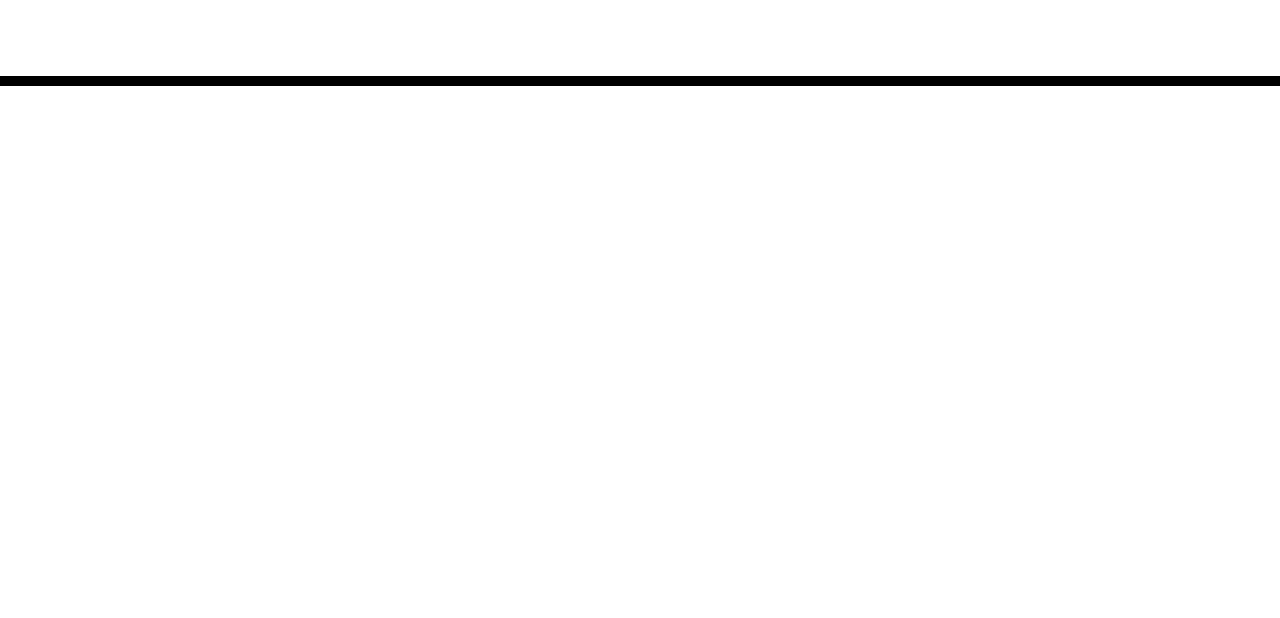
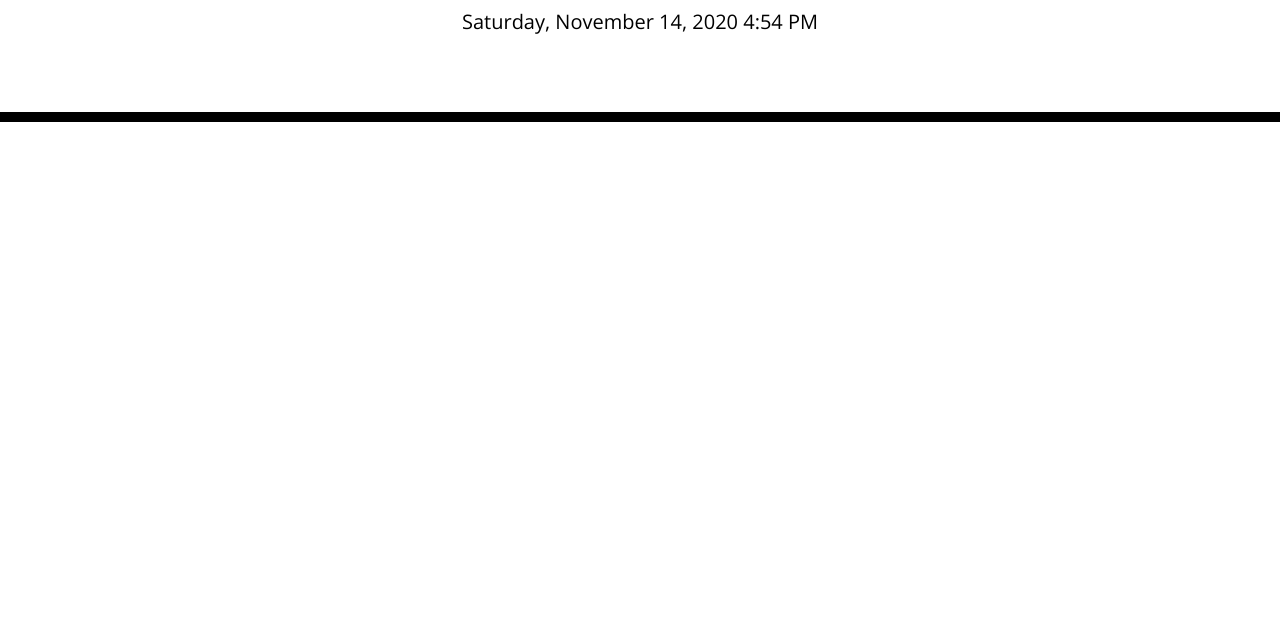
Before and after one commit to rylawesome/RJQ-Calender, a plain HTML site: page index.html in a window 1280 px wide. Shown: the part 182-800 px from the top of the page. Drawn offline with nearby package versions, Linux system fonts and the light colour scheme.

Commit message:
Add Working Date/Time

```diff
--- a/index.html
+++ b/index.html
@@ -35,8 +35,23 @@
     <script src="https://code.jquery.com/jquery-3.4.1.min.js"></script>
     <script src="https://cdnjs.cloudflare.com/ajax/libs/moment.js/2.24.0/moment.min.js"></script>
     <script>
-      var a = moment().format('LLLL');
-      console.log(a);
+      var time = moment().format('LLLL');
+      var datetime = null,
+          date = null;
+      init();
+
+      function init() {
+        currentDay.innerHTML = "";
+        date_time();
+      };
+
+      function date_time() {
+        now = moment().format('LLLL');
+        document.getElementById('currentDay').innerHTML = now;
+        setTimeout(function () { date_time(); }, 1000);
+      };
+
+      console.log(time);
     </script>
   </body>
 </html>
```
